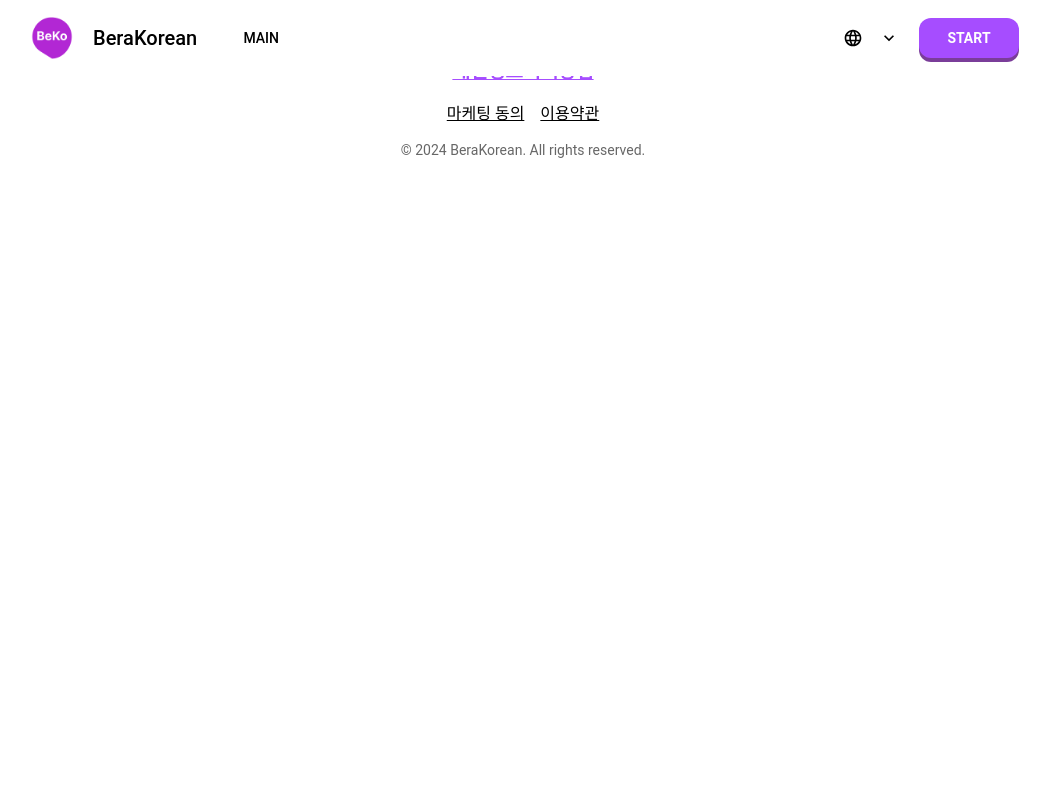
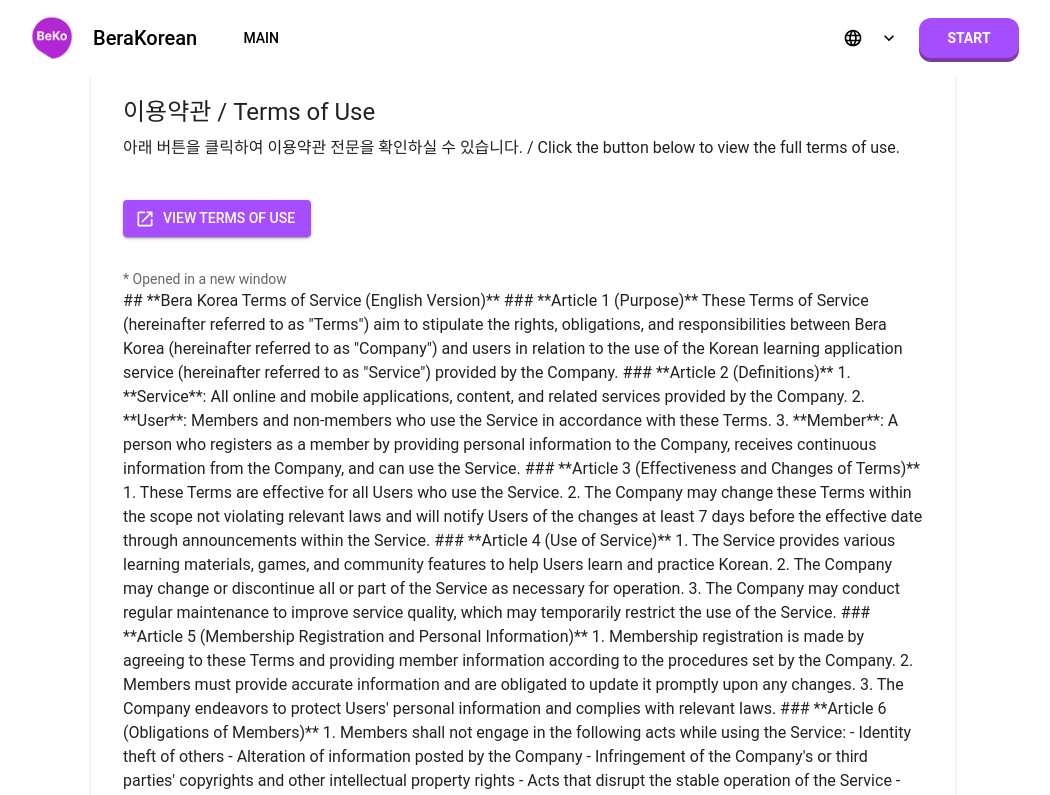
Before and after one commit to TedKoDev/beko-web-site, a React (Vite) app: page /terms/term in a window 1280 px wide. Shown: the top 795 px of the page, without its empty margins (117-1167 px from the left). Built offline with nearby package versions, Linux system fonts and the light colour scheme.

Commit message:
term and privacy

```diff
--- a/src/App.tsx
+++ b/src/App.tsx
@@ -11,15 +11,16 @@ import Login from "./pages/auth/Login";
 import Signup from "./pages/auth/Signup";
 import Footer from "./components/common/Footer";
 // import Terms from "./pages/terms/Terms";
-// import Term from "./pages/terms/components/Term"; // 대문자 'T'
+import Term from "./pages/terms/components/Term"; // 대문자 'T'
 // import Privacy from "./pages/terms/components/Privacy";
-// import Marketing from "./pages/terms/components/Marketing";
+import Marketing from "./pages/terms/components/Marketing";
 import Privacy from "./pages/Privacy";
 import { useEffect } from "react";
 import "./i18n";
 import { useTranslation } from "react-i18next";
 import { useAuthStore } from "./store/authStore";
 import Main from "./pages/main/Main";
+import Terms from "./pages/terms/Terms";
 
 const queryClient = new QueryClient();
 
@@ -50,6 +51,9 @@ function App() {
           <Route path="/profile" element={<Profile />} />
           <Route path="/login" element={<Login />} />
           <Route path="/signup" element={<Signup />} />
+          <Route path="/terms" element={<Terms />} />
+          <Route path="/terms/term" element={<Term />} />
+          <Route path="/terms/marketing" element={<Marketing />} />
         </Routes>
         <Footer />
       </BrowserRouter>
--- a/src/pages/Privacy.tsx
+++ b/src/pages/Privacy.tsx
@@ -1,3 +1,4 @@
+import { Paper } from "@mui/material";
 import { useEffect, useState } from "react";
 import { Helmet } from "react-helmet-async";
 
@@ -17,7 +18,7 @@ export default function Privacy() {
   }, []);
 
   return (
-    <>
+    <Paper sx={{ p: 4, maxWidth: "800px", margin: "64px auto" }}>
       <Helmet>
         <title>개인정보처리방침 - BeraKorean</title>
         <meta name="description" content="BeraKorean의 개인정보처리방침입니다." />
@@ -30,6 +31,6 @@ export default function Privacy() {
           margin: "0 auto",
         }}
       />
-    </>
+    </Paper>
   );
 }
--- a/src/pages/terms/components/Marketing.tsx
+++ b/src/pages/terms/components/Marketing.tsx
@@ -3,7 +3,7 @@ import OpenInNewIcon from "@mui/icons-material/OpenInNew";
 
 export default function Marketing() {
   return (
-    <Paper sx={{ p: 4, maxWidth: "800px", margin: "0 auto" }}>
+    <Paper sx={{ p: 4, maxWidth: "800px", margin: "64px auto" }}>
       <Typography variant="h5" gutterBottom>
         마케팅 동의 / Marketing Consent
       </Typography>
--- a/src/pages/terms/components/Term.tsx
+++ b/src/pages/terms/components/Term.tsx
@@ -3,7 +3,7 @@ import OpenInNewIcon from "@mui/icons-material/OpenInNew";
 
 export default function Term() {
   return (
-    <Paper sx={{ p: 4, maxWidth: "800px", margin: "0 auto" }}>
+    <Paper sx={{ p: 4, maxWidth: "800px", margin: "64px auto" }}>
       <Typography variant="h5" gutterBottom>
         이용약관 / Terms of Use
       </Typography>
```
